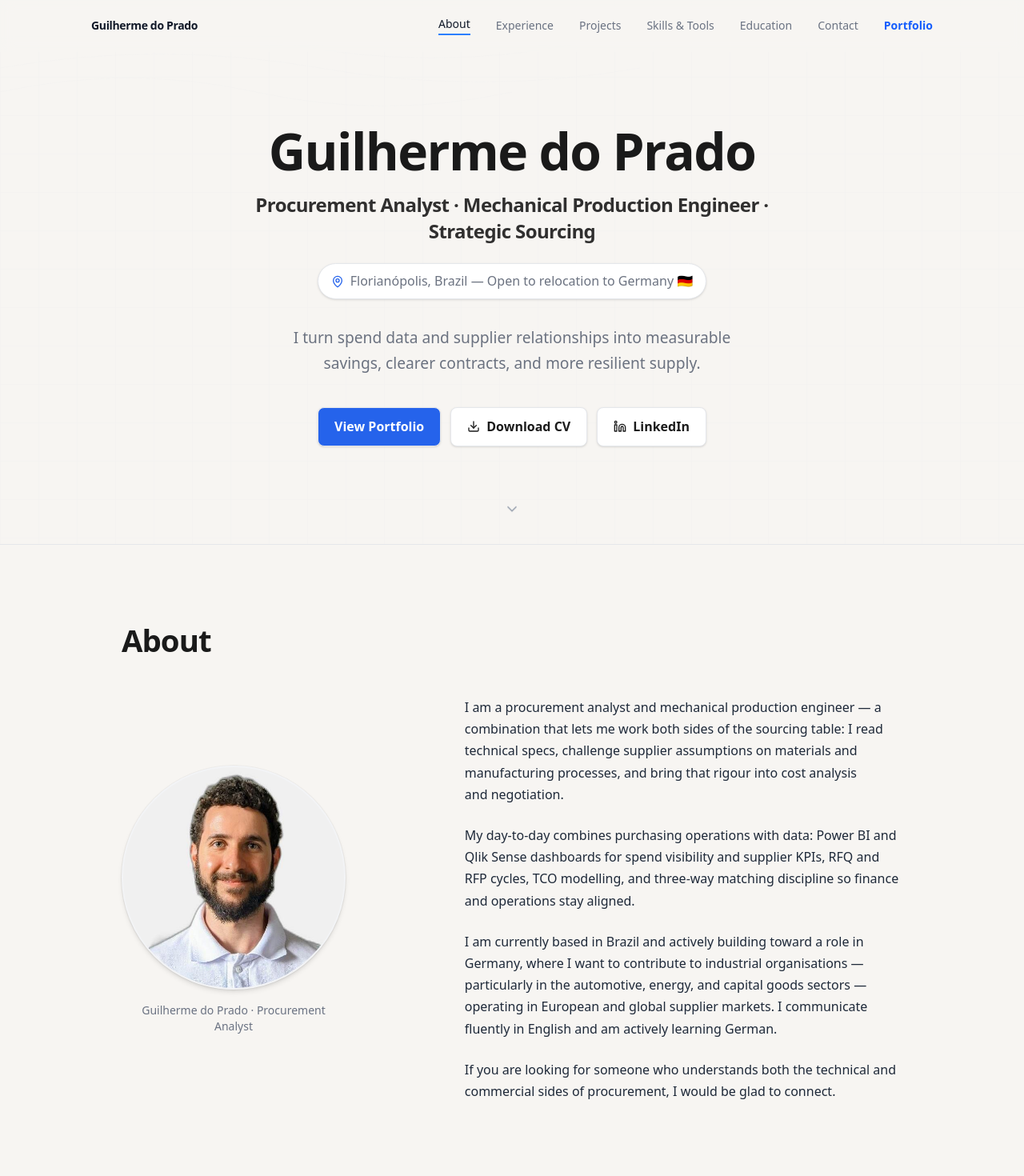
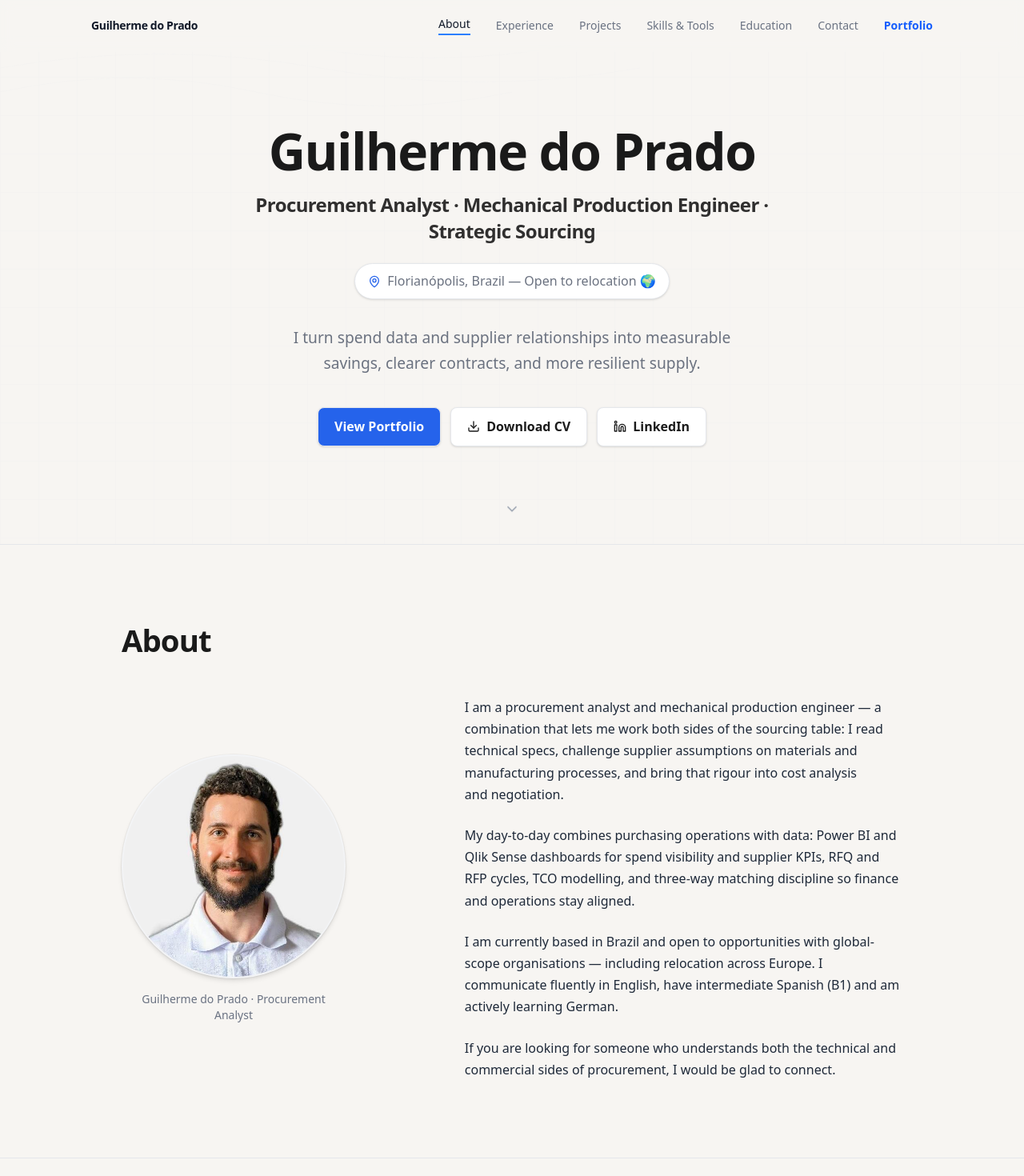
Before and after one commit to guilhermedoprado/guilherme-do-prado, a React (Vite) app in the folder frontend/: page / in a window 1280 px wide. Shown: the top 1470 px of the page at 80% size. Built offline with nearby package versions, Linux system fonts and the light colour scheme.

Commit message:
site update

```diff
--- a/frontend/src/components/HeroSection.tsx
+++ b/frontend/src/components/HeroSection.tsx
@@ -1,6 +1,6 @@
 import { Link } from 'react-router-dom'
 import { ChevronDown, Download, Linkedin, MapPin } from 'lucide-react'
-import cvPdf from '../assets/images/CV_Guilherme_do_Prado.pdf'
+import cvPdf from '../assets/images/CV_-_Guilherme_do_Prado.pdf'
 import { HeroBackground } from './HeroBackground'
 import { site } from '../data/site'
 
--- a/frontend/src/data/site.ts
+++ b/frontend/src/data/site.ts
@@ -3,7 +3,7 @@ export const site = {
 
   title: 'Procurement Analyst · Mechanical Production Engineer · Strategic Sourcing',
 
-  locationLine: 'Florianópolis, Brazil — Open to relocation to Germany 🇩🇪',
+  locationLine: 'Florianópolis, Brazil — Open to relocation 🌍',
 
   tagline:
     'I turn spend data and supplier relationships into measurable savings, clearer contracts, and more resilient supply.',
@@ -22,7 +22,7 @@ export const site = {
 
       'My day-to-day combines purchasing operations with data: Power BI and Qlik Sense dashboards for spend visibility and supplier KPIs, RFQ and RFP cycles, TCO modelling, and three-way matching discipline so finance and operations stay aligned.',
 
-      'I am currently based in Brazil and actively building toward a role in Germany, where I want to contribute to industrial organisations — particularly in the automotive, energy, and capital goods sectors — operating in European and global supplier markets. I communicate fluently in English and am actively learning German.',
+      'I am currently based in Brazil and open to opportunities with global-scope organisations — including relocation across Europe. I communicate fluently in English, have intermediate Spanish (B1) and am actively learning German.',
 
       'If you are looking for someone who understands both the technical and commercial sides of procurement, I would be glad to connect.',
     ],
@@ -77,7 +77,7 @@ export const site = {
         items: [
           'Portuguese (Native)',
           'English (Fluent — C1)',
-          'German (Learning — A1, targeting B2)',
+          'German (Learning — A1)',
           'Spanish (B1)',
         ],
       },
@@ -169,7 +169,7 @@ export const site = {
 
   contact: {
     title: 'Contact',
-    note: 'Open to procurement and supply chain roles — remote, hybrid, or relocation to Germany 🇩🇪. Based in Brazil 🇧🇷 · Usually replies within 48 hours.',
+    note: 'Open to procurement and supply chain roles — remote, hybrid, or relocation. Based in Brazil 🇧🇷 · Usually replies within 48 hours.',
     email: 'contact@guilhermedoprado.com',
     linkedin: 'https://linkedin.com/in/guidoprado',
     github: 'https://github.com/guilhermedoprado',
```
Also changed, not shown: 2 other files (tests, documents, lock files or other folders).
